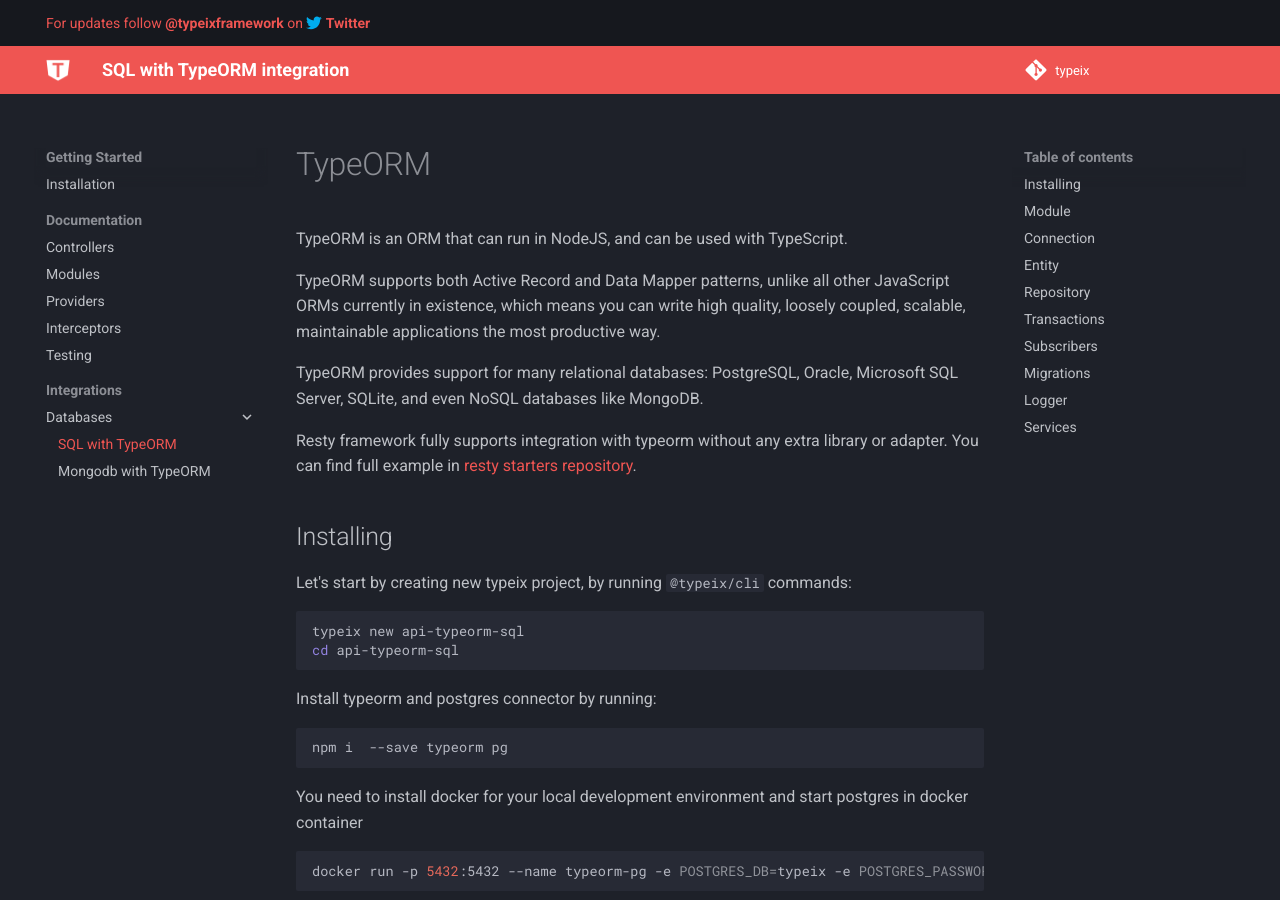
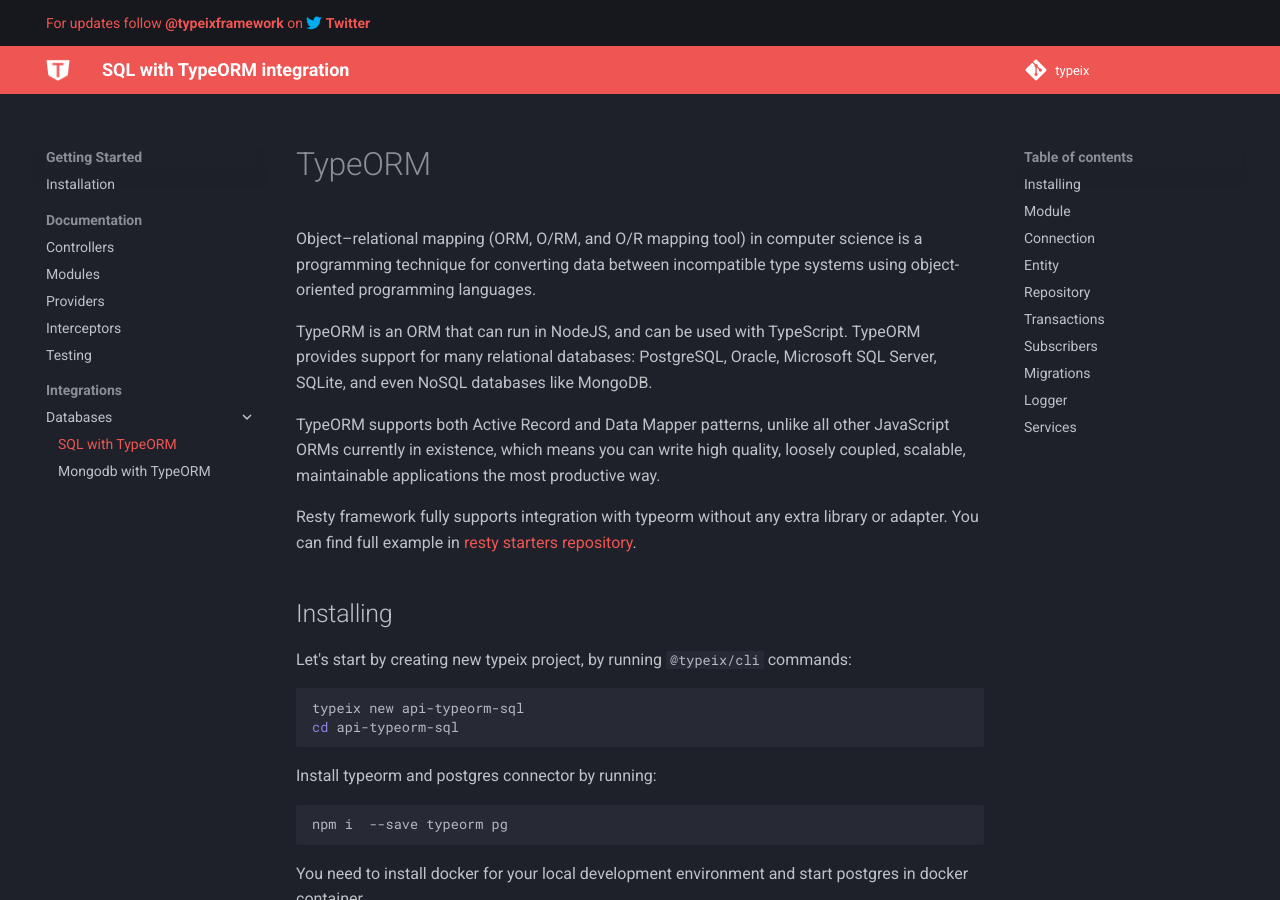
Before and after one commit to typeix/typeix.github.io, an MkDocs documentation site: the page built from docs/documentation/type-orm.md, in a window 1280 px wide and 900 px high. Built offline with MkDocs 1.6.1 and Material for MkDocs 9.7.7, drawn with Linux system fonts in a browser that asks for light colours; comment, search, counter and statistics services are not loaded.

Commit message:
docs: update orm docs

```diff
--- a/docs/documentation/type-orm.md
+++ b/docs/documentation/type-orm.md
@@ -5,13 +5,16 @@
 
 # TypeORM
 
-TypeORM is an ORM that can run in NodeJS, and can be used with TypeScript.
+Object–relational mapping (ORM, O/RM, and O/R mapping tool) in computer science
+is a programming technique for converting data between incompatible type systems
+using object-oriented programming languages.
+
+TypeORM is an ORM that can run in NodeJS, and can be used with TypeScript. TypeORM provides support for
+many relational databases: PostgreSQL, Oracle, Microsoft SQL Server, SQLite, and even NoSQL
+databases like MongoDB.
 
 TypeORM supports both Active Record and Data Mapper patterns, unlike all other JavaScript ORMs currently in existence,
 which means you can write high quality, loosely coupled, scalable, maintainable applications the most productive way.
-
-TypeORM provides support for many relational databases: PostgreSQL, Oracle, Microsoft SQL Server, SQLite, and even NoSQL
-databases like MongoDB.
 
 Resty framework fully supports integration with typeorm without any extra library or adapter. You can find full example
 in [resty starters repository](https://github.com/typeix/resty-starters/tree/master/api-typeorm-sql).
```
